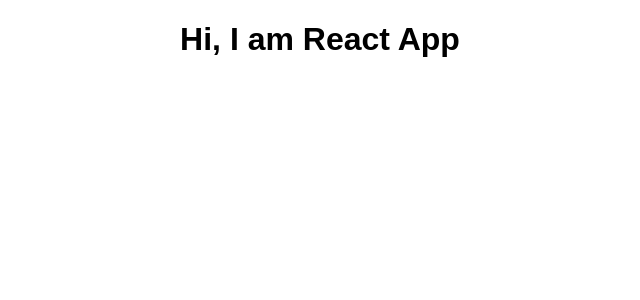
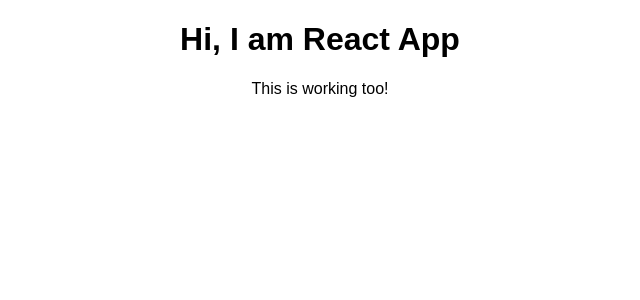
Before and after one commit to dongrerohan421/react-complete-guide, a React (Create React App) app: page / in a window 1280 px wide. Shown: the top 300 px of the page, without its empty margins (320-960 px from the left). Built offline with nearby package versions, Linux system fonts and the light colour scheme.

Commit message:
update app

```diff
--- a/src/App.js
+++ b/src/App.js
@@ -5,7 +5,8 @@
     render() {
         return (
             <div className="App">
-                <h1> Hi, I am React App </h1>{" "}
+                <h1> Hi, I am React App </h1>
+                <p>This is working too!</p>
             </div>
         );
         // return React.createElement(
```
Also changed, not shown: src/Person/Person.js (added).
